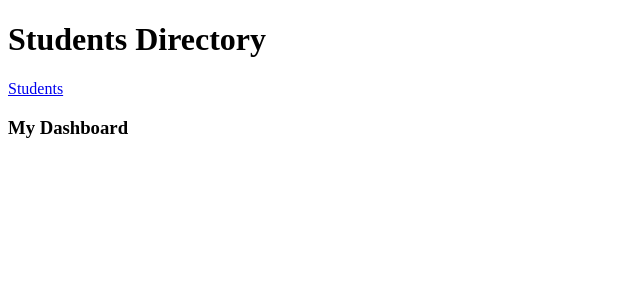
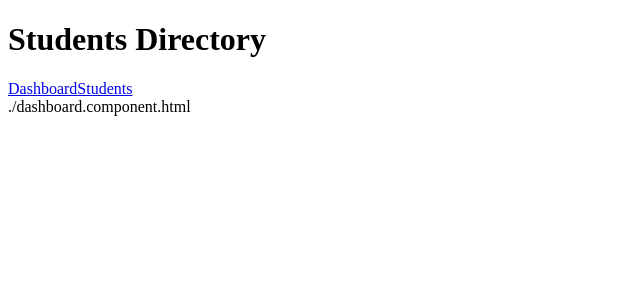
Before and after one commit to sychi77/Angular2App, an Angular app: page /dashboard in a window 1280 px wide. Shown: the top 300 px of the page, without its empty margins (0-640 px from the left). Built offline with nearby package versions, Linux system fonts and the light colour scheme.

Commit message:
Add students to dashboard

```diff
--- a/src/app/app.component.ts
+++ b/src/app/app.component.ts
@@ -4,7 +4,10 @@
   selector: 'app-root',
   template: `
     <h1>{{title}}</h1>
-    <a routerLink="/students">Students</a>
+    <nav>
+        <a routerLink="/dashboard">Dashboard</a>
+        <a routerLink="/students">Students</a>
+    </nav>
     <router-outlet></router-outlet>
   `
 })
--- a/src/app/dashboard.component.ts
+++ b/src/app/dashboard.component.ts
@@ -2,6 +2,6 @@
 
 @Component({
   selector: 'my-dashboard',
-  template: '<h3>My Dashboard</h3>'
+  template: './dashboard.component.html'
 })
 export class DashboardComponent { }
```
Also changed, not shown: src/app/dashboard.component.html (added, +8 -0 lines).
